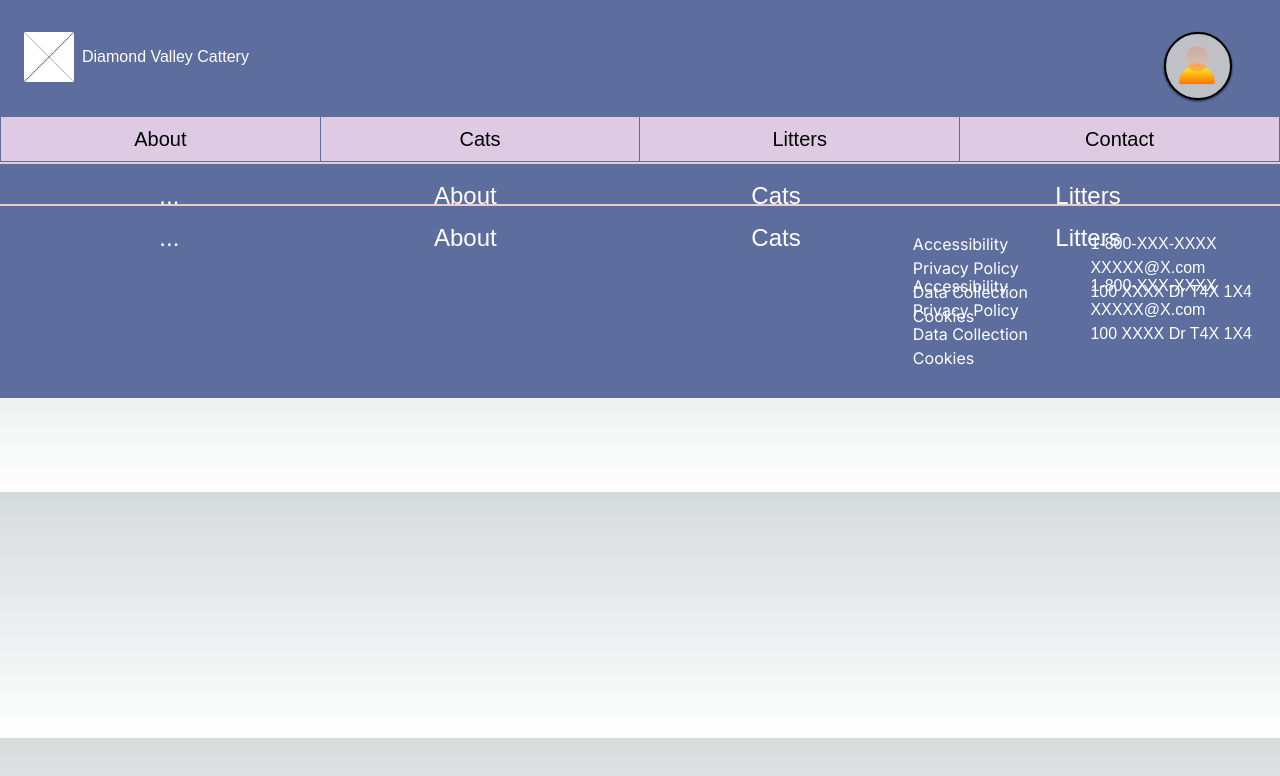
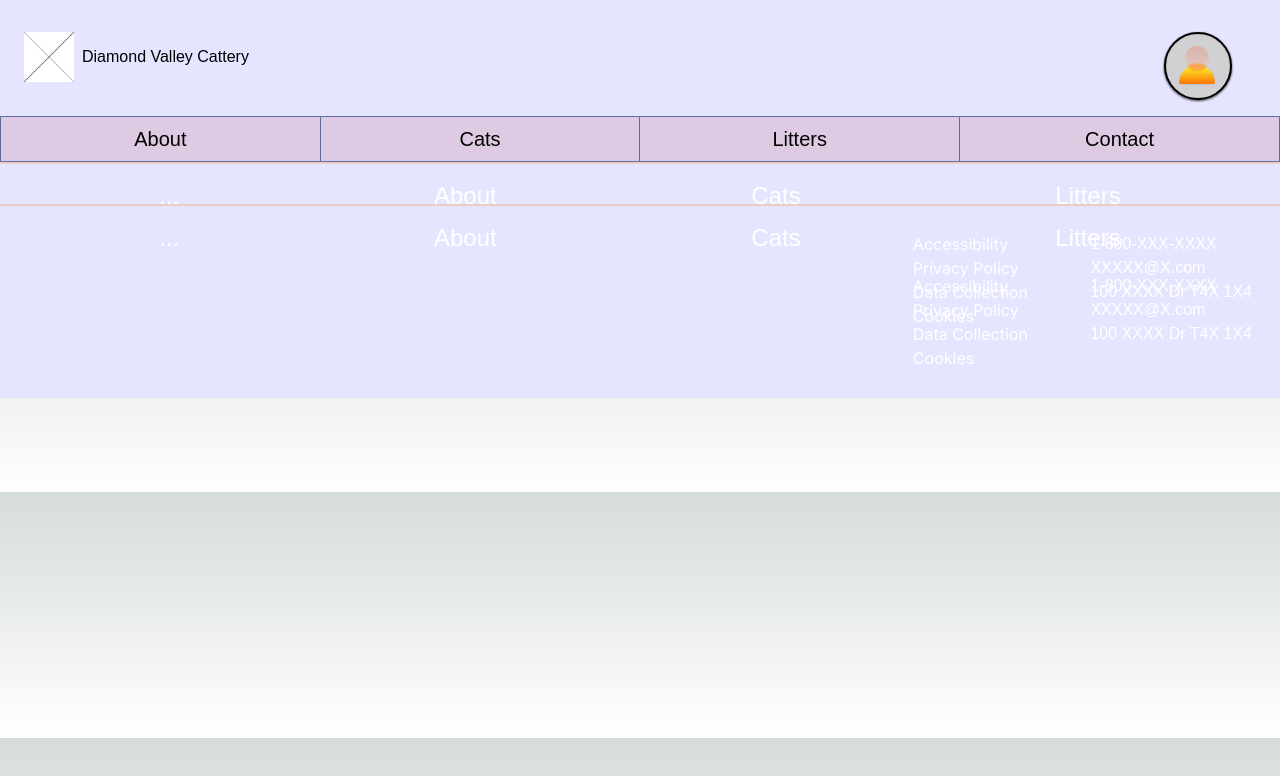
Before and after one commit to afern140/Diamond-Valley-Cattery-Website, a Next.js app: page /footer in a window 1280 px wide. Shown: the top 776 px of the page. Built offline with nearby package versions, Linux system fonts and the light colour scheme; no server answers.

Commit message:
addChanges

```diff
--- a/app/cats/page.js
+++ b/app/cats/page.js
@@ -199,7 +199,7 @@ export default function Page() {
 					<Image className="relative -translate-x-12" alt="Search..." src="/img/search-icon.svg" width={30} height={30} />
 				</div>
 				{ filteredResults && filteredResults.length > 0 && fieldInput.length > 0 && activeAutocomplete ?
-					<div className="absolute z-50 bg-purple-100 bg-opacity-100 border-2 placeholder-text-header-0 shadow rounded-3xl text-xl w-4/5 justify-center flex-col m-auto left-[10%] translate-x-2 translate-y-1 overflow-hidden">
+					<div className="absolute z-50 bg-gray-100 bg-opacity-100 border-2 placeholder-text-header-0 shadow rounded-3xl text-xl w-4/5 justify-center flex-col m-auto left-[10%] translate-x-2 translate-y-1 overflow-hidden">
 						{
 							filteredResults.map((cat) => (
 								<button className="w-full text-left h-10 hover:bg-white pl-4" onClick={() => completeAutocomplete(cat.name)}>{cat.name}</button>
@@ -213,7 +213,7 @@ export default function Page() {
 		<div className="flex w-full">
 		{/* First split of the page */}
 		<div className=" w-1/3 mr-6 ml-20 align-middle justify-start flex-col flex items-center relative z-20">
-			<div className="p-6 w-full text-text-header-0 rounded-xl relative -z-20 bg-white  drop-shadow-lg">
+			<div className="p-6 w-full text-text-header-0 rounded-xl relative -z-20 bg-white dark:bg-gray-500  drop-shadow-lg">
 				<h2 className="py-6 text-2xl font-semibold text-center drop-shadow-md">Filters</h2>
 				<h3 className="py-2 text-lg">Breed</h3>
 				<Dropdown queryType="breed" callback={filterItems} cats={cats} isInsidePanel={true}/>
@@ -234,7 +234,7 @@ export default function Page() {
 		{/* Second split of the page */}
 		<div className="w-full flex-col mr-16">
 			<div className="flex w-full">
-				<div className=" w-full justify-end flex-col bg-white rounded-xl p-4 drop-shadow-lg">
+				<div className=" w-full justify-end flex-col bg-white dark:bg-gray-500 rounded-xl p-4 drop-shadow-lg">
 					<h2 className="flex justify-start font-bold text-xl text-text-header-0 drop-shadow-md">Sort by:</h2>
 					<div className=" pt-4">
 						<Dropdown queryType="sort" callback={sortItems} isInsidePanel={true}/>
@@ -256,7 +256,7 @@ export default function Page() {
 
 					{/* Tooltip */}
 					<div className={"absolute size-[128px] top-[110px] right-[20px] transition duration-500 drop-shadow-[0_1.2px_1.2px_rgba(0,0,0,0.8)] " + (addTooltip ? " opacity-100" : " opacity-0")}>
-						<div className="w-full bg-text-header-0 border-[3px] border-navbar-body-2 h-8 rounded-full drop-shadow">
+						<div className="w-full bg-text-header-0 border-[3px] h-8 rounded-full drop-shadow">
 							<p className="flex size-full text-center text-lg text-white justify-center align-middle">Add Cat</p>
 						</div>
 					</div>
@@ -264,7 +264,7 @@ export default function Page() {
 			</div>
 			<div className="h-6"/>
 			<div className="scroll-auto">
-				<div className="grid w-full grid-cols-3 bg-white bg-opacity-40 border-2 rounded-xl">
+				<div className="grid w-full grid-cols-3 bg-white dark:bg-gray-500 bg-opacity-100 drop-shadow-lg rounded-xl">
 					{/* Populating the list with cats */}
 					{filteredResults ? (
 						filteredResults.length > 0 ?
--- a/app/components/displaybutton.js
+++ b/app/components/displaybutton.js
@@ -2,7 +2,7 @@ import Image from 'next/image'
 
 const DisplayButton = () => {
     return (
-        <button className="w-full bg-navbar-body-1 shadow-cat-default p-6 rounded-2xl text-black">
+        <button className="w-full bg-navbar-body-0 shadow-cat-default p-6 rounded-2xl text-black">
             <div className="pb-6 relative size-full max-w-[200px] m-auto">
                 <Image className=""
                        alt="Placeholder"
--- a/app/navbar/Logo.js
+++ b/app/navbar/Logo.js
@@ -44,7 +44,7 @@ const Logo = () => {
           height={width < 1024 ? "60" : "50"}
           className="relative"
         />
-        <h1 className="ml-2 text-md m-auto text-white">Diamond Valley Cattery</h1>
+        <h1 className="ml-2 text-md m-auto">Diamond Valley Cattery</h1>
       </Link>
       <div
         style={{
--- a/tailwind.config.js
+++ b/tailwind.config.js
@@ -27,8 +27,8 @@ module.exports = {
         "background-gradient-1": "#e5e5ff",
         "dark-background-gradient-1": "#222831",
 
-        "navbar-body-0": "#5D6E9E",
-        "dark-navbar-body-0": "#111720",
+        "navbar-body-0": "#e5e5ff",
+        "dark-navbar-body-0": "#e5e5ff",
         "navbar-body-1": "#DECBE3",
         "dark-navbar-body-1": "#76ABAE",
         "navbar-body-2": "#5D6E9E",
```
